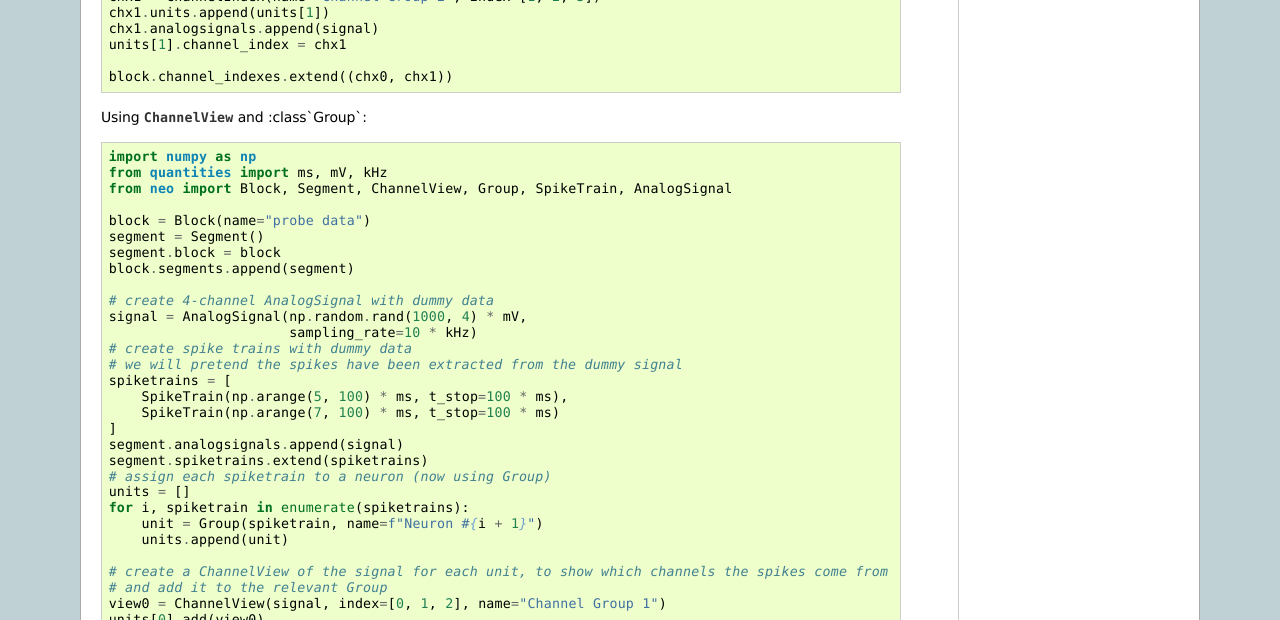
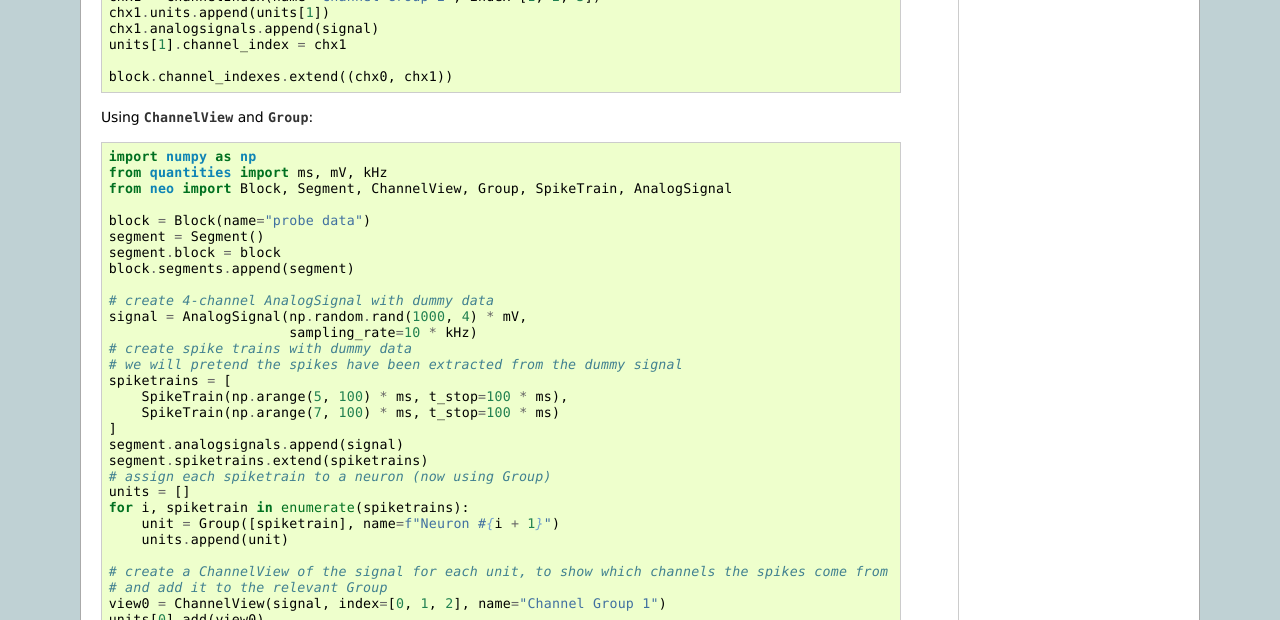
Before and after one commit to NeuralEnsemble/python-neo, a Sphinx documentation site: the page built from doc/source/grouping.rst, in a window 1280 px wide and 900 px high, scrolled down 1497 px. Shown: the part 151-771 px from the top of the window. Built offline with Sphinx 7.4.7, drawn with Linux system fonts in a browser that asks for light colours; pages that are not in the unit, such as notebooks, are missing from menus.

Commit message:
Fix broken example in Group docs

```diff
--- a/doc/source/grouping.rst
+++ b/doc/source/grouping.rst
@@ -111,7 +111,7 @@ Each :class:`ChannelIndex` also contains the list of channels on which that neur
     block.channel_indexes.extend((chx0, chx1))
 
 
-Using :class:`ChannelView` and :class`Group`::
+Using :class:`ChannelView` and :class:`Group`::
 
     import numpy as np
     from quantities import ms, mV, kHz
@@ -136,7 +136,7 @@ Using :class:`ChannelView` and :class`Group`::
     # assign each spiketrain to a neuron (now using Group)
     units = []
     for i, spiketrain in enumerate(spiketrains):
-        unit = Group(spiketrain, name=f"Neuron #{i + 1}")
+        unit = Group([spiketrain], name=f"Neuron #{i + 1}")
         units.append(unit)
 
     # create a ChannelView of the signal for each unit, to show which channels the spikes come from
```
